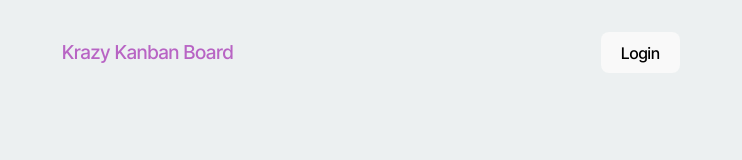
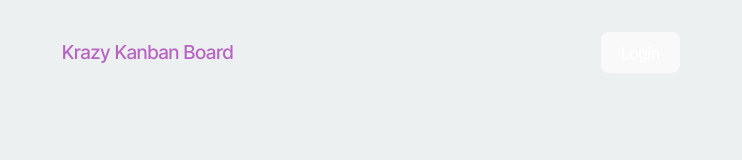
Before and after one commit to PhilipMcF/Kanban-Board, a React (Vite) app in the folder client/: page / in a window 1280 px wide. Shown: the top 160 px of the page, without its empty margins (269-1011 px from the left). Built offline with nearby package versions, Linux system fonts and the light colour scheme.

Commit message:
updated styling for button a links

```diff
--- a/client/src/index.css
+++ b/client/src/index.css
@@ -58,6 +58,11 @@ button {
   cursor: pointer;
   transition: border-color 0.25s;
 }
+
+button a {
+  color: white;
+}
+
 button:hover {
   border-color: #646cff;
 }
```
